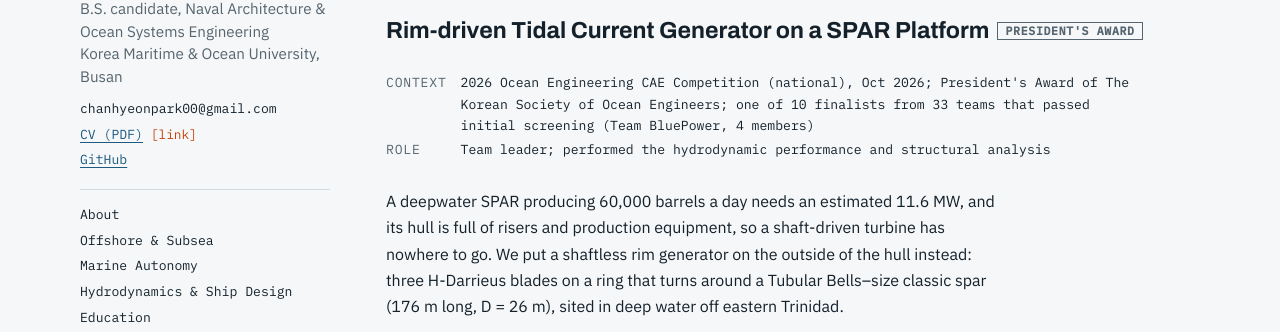
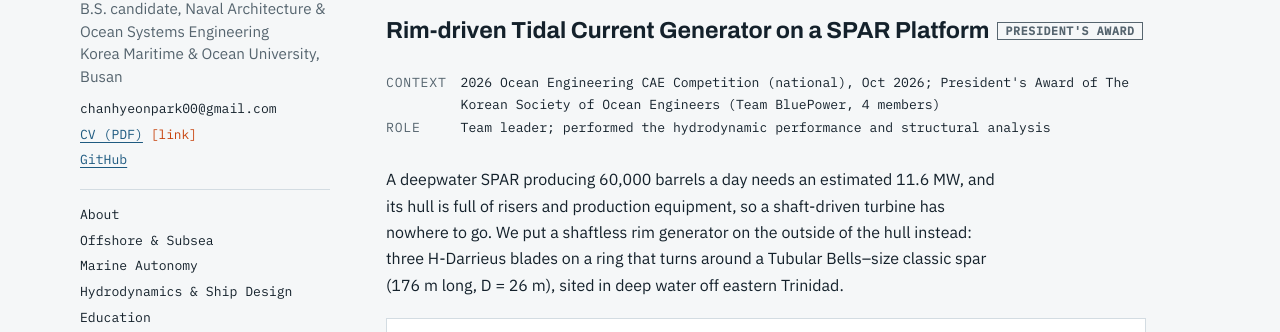
Before and after one commit to chanhyunpark-eng/chanhyunpark-eng.github.io, a plain HTML site: page index.html in a window 1280 px wide. Shown: the part 430-762 px from the top of the page. Drawn offline with Linux system fonts and the light colour scheme.

Commit message:
Simplify award wording
Co-Authored-By: Claude Opus 5.5 <noreply@anthropic.com>
Claude-Session: https://claude.ai/code/session_017AU9WmnkfdSVUt6mktYFfZ

```diff
--- a/index.html
+++ b/index.html
@@ -136,7 +136,7 @@ footer{color:var(--muted);font-size:.85rem;border-top:1px solid var(--rule);padd
   <article id="spar-tidal">
     <h3>Rim-driven Tidal Current Generator on a SPAR Platform<span class="status done">President's Award</span></h3>
     <dl class="titleblock mono">
-      <dt>Context</dt><dd>2026 Ocean Engineering CAE Competition (national), Oct 2026; President's Award of The Korean Society of Ocean Engineers; one of 10 finalists from 33 teams that passed initial screening (Team BluePower, 4 members)</dd>
+      <dt>Context</dt><dd>2026 Ocean Engineering CAE Competition (national), Oct 2026; President's Award of The Korean Society of Ocean Engineers (Team BluePower, 4 members)</dd>
       <dt>Role</dt><dd>Team leader; performed the hydrodynamic performance and structural analysis</dd>
     </dl>
     <p>A deepwater SPAR producing 60,000 barrels a day needs an estimated 11.6 MW, and its hull is full of risers and production equipment, so a shaft-driven turbine has nowhere to go. We put a shaftless rim generator on the outside of the hull instead: three H-Darrieus blades on a ring that turns around a Tubular Bells–size classic spar (176 m long, D = 26 m), sited in deep water off eastern Trinidad.</p>
```
Also changed, not shown: 1 other file.
